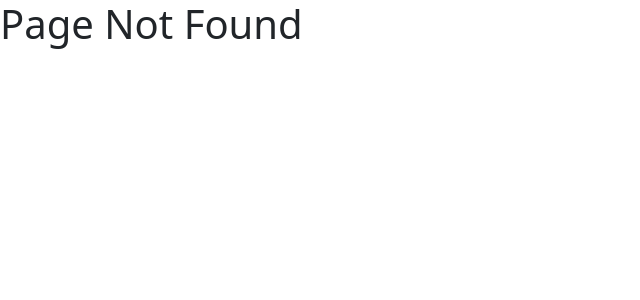
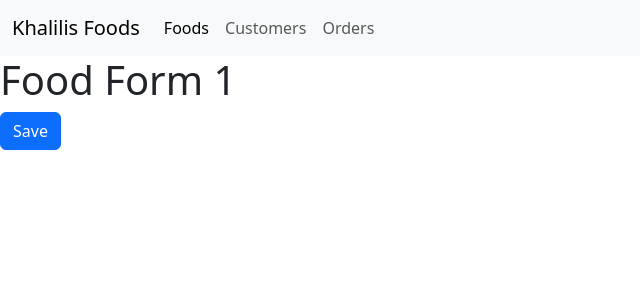
Before and after one commit to MrMoha93/food-inventory-frontend, a React (Vite) app: page /foods/1 in a window 1280 px wide. Before the commit this address had no page. Shown: the top 300 px of the page, without its empty margins (0-640 px from the left). Built offline with nearby package versions, Linux system fonts and the light colour scheme.

Commit message:
added food form page with routes

```diff
--- /dev/null
+++ b/src/components/pages/FoodFormPage.tsx
@@ -0,0 +1,17 @@
+import { useNavigate, useParams } from "react-router-dom";
+
+function FoodFormPage() {
+  const { id } = useParams();
+  const navigate = useNavigate();
+
+  return (
+    <>
+      <h1>Food Form {id}</h1>
+      <button onClick={() => navigate("/foods")} className="btn btn-primary">
+        Save
+      </button>
+    </>
+  );
+}
+
+export default FoodFormPage;
--- a/src/components/pages/index.ts
+++ b/src/components/pages/index.ts
@@ -2,3 +2,4 @@
 export { default as CustomersPage } from "./CustomersPage";
 export { default as OrdersPage } from "./OrdersPage";
 export { default as NotFoundPage } from "./NotFoundPage";
+export { default as FoodFormPage } from "./FoodFormPage";
--- a/src/routes.tsx
+++ b/src/routes.tsx
@@ -4,6 +4,7 @@
   FoodsPage,
   NotFoundPage,
   OrdersPage,
+  FoodFormPage,
 } from "@components/pages";
 import { createBrowserRouter } from "react-router-dom";
 
@@ -14,7 +15,7 @@
     errorElement: <NotFoundPage />,
     children: [
       { path: "/foods", element: <FoodsPage /> },
-
+      { path: "/foods/:id", element: <FoodFormPage /> },
       { path: "/customers", element: <CustomersPage /> },
       { path: "/orders", element: <OrdersPage /> },
     ],
```
